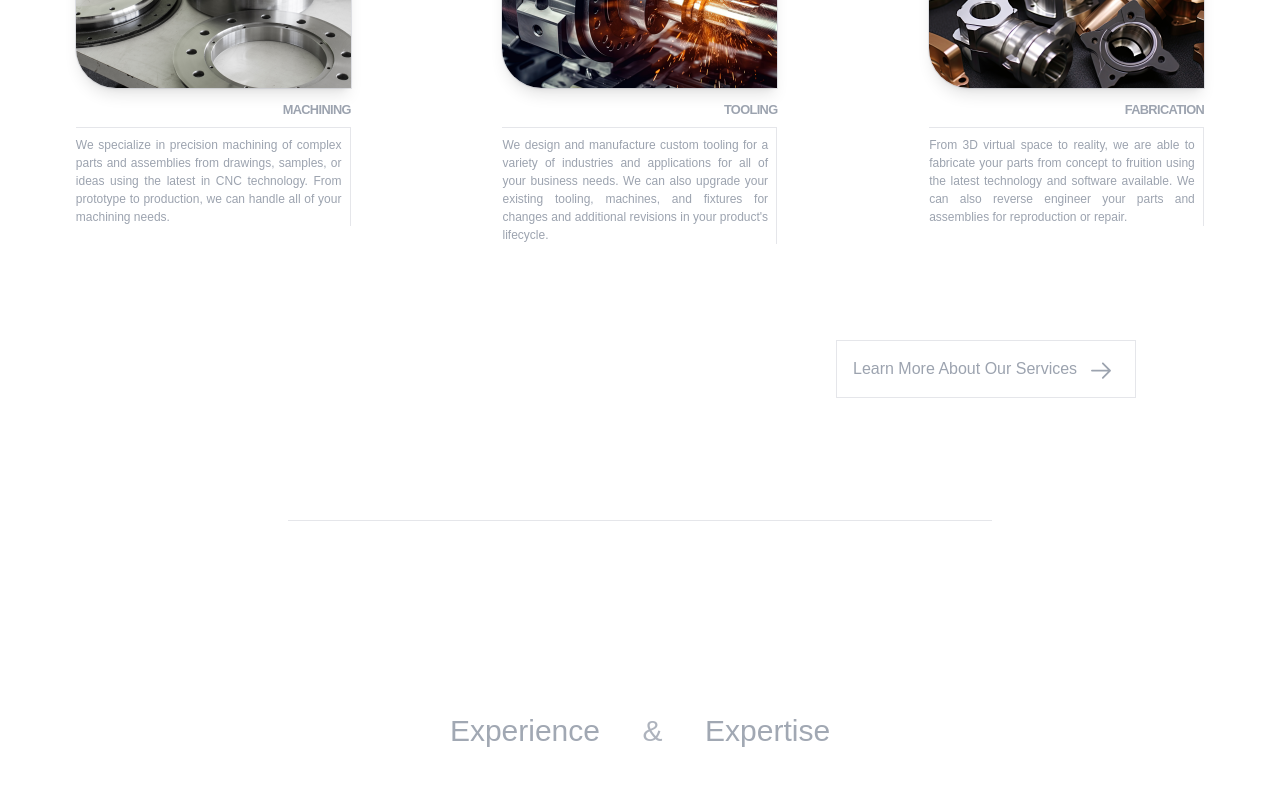
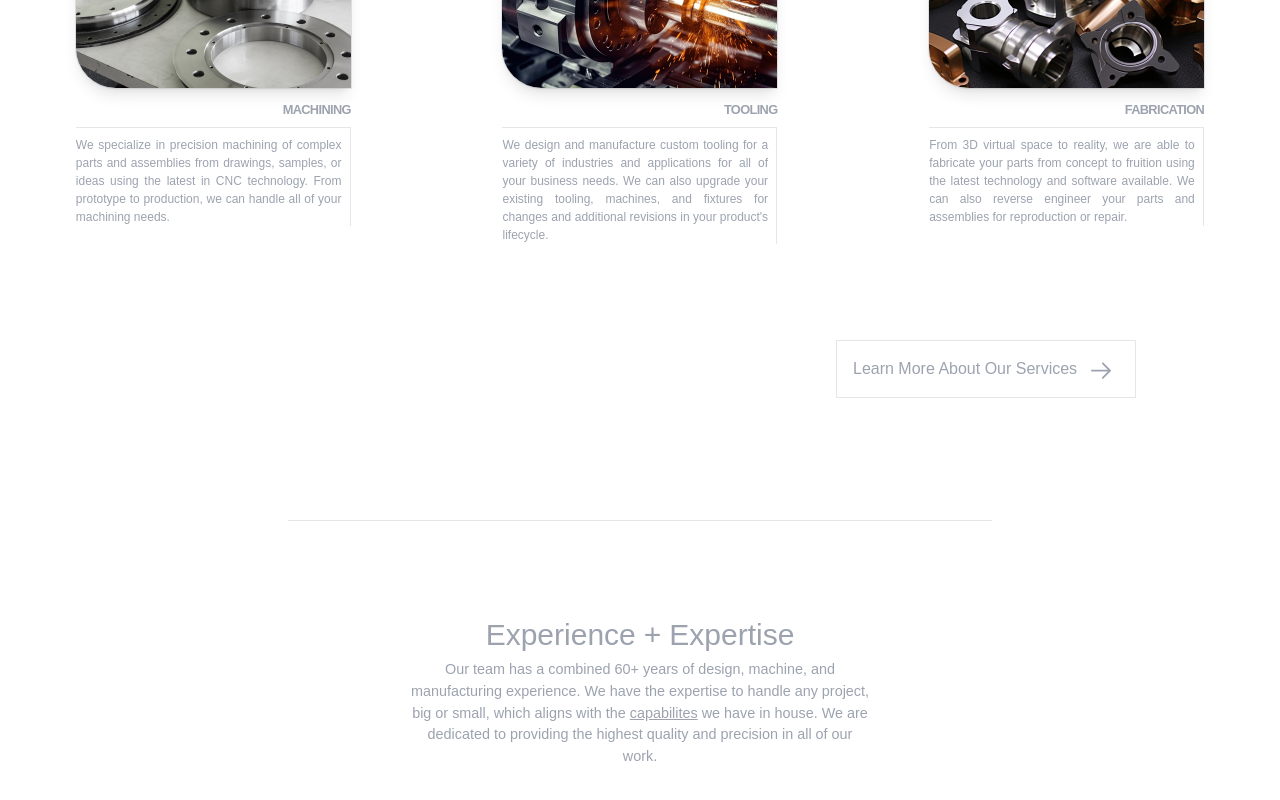
Before and after one commit to tuffs/3dmachtoolllc, a Next.js app: page / in a window 1280 px wide. Shown: the part 625-1425 px from the top of the page. Built offline with nearby package versions, Linux system fonts and the light colour scheme.

Commit message:
Added password protection to the website which lasts for a week.

```diff
--- /dev/null
+++ b/app/api/check-password/route.js
@@ -0,0 +1,18 @@
+import { NextResponse } from 'next/server'
+
+export async function GET(request) {
+  const { searchParams } = new URL(request.url)
+  const password = searchParams.get('password')
+  const correctPassword = process.env.ACCESS_PASSWORD
+
+  if (password === correctPassword) {
+    const response = NextResponse.json({ message: 'Password correct' })
+    response.cookies.set('auth', JSON.stringify({ timestamp: Date.now() }), {
+      httpOnly: true,
+      maxAge: 7 * 24 * 60 * 60,
+    })
+    return response
+  } else {
+    return NextResponse.json({ message: 'Incorrect password' }, { status: 401 })
+  }
+}
--- /dev/null
+++ b/app/password/page.js
@@ -0,0 +1,43 @@
+'use client'
+
+import { useState } from 'react'
+import { useRouter } from 'next/navigation'
+
+export default function PasswordPage() {
+  const [password, setPassword] = useState('')
+  const [error, setError] = useState('')
+  const router = useRouter()
+
+  const handleSubmit = async (e) => {
+    e.preventDefault()
+    const response = await fetch(`/api/check-password?password=${password}`)
+    if (response.ok) {
+      router.push('/')
+    } else {
+      setError('Incorrect password')
+    }
+  }
+
+  return (
+    <div className="min-h-screen flex items-center justify-center bg-gray-100">
+      <form onSubmit={handleSubmit} className="bg-white p-8 rounded-lg shadow-md">
+        <h1 className="text-2xl text-black font-bold mb-4">Enter Password</h1>
+        <input
+          type="password"
+          value={password}
+          onChange={(e) => setPassword(e.target.value)}
+          className="w-full text-gray-700 p-2 border rounded mb-4"
+          placeholder="Enter password"
+          required
+        />
+        {error && <p className="text-red-500 mb-4">{error}</p>}
+        <button
+          type="submit"
+          className="w-full bg-blue-500 text-white p-2 rounded hover:bg-blue-600"
+        >
+          Submit
+        </button>
+      </form>
+    </div>
+  )
+}
--- a/components/ExperienceAndExpertise.js
+++ b/components/ExperienceAndExpertise.js
@@ -38,7 +38,7 @@ const wordVariants = {
     x: 0,
     opacity: 1,
     transition: {
-      duration: 7,
+      duration: 1.5,
       ease: "easeOut",
     },
   },
@@ -47,21 +47,35 @@ const wordVariants = {
 const hoverVariants = {
   hover: {
     color: '#ffffff', // white
-    transition: { duration: 3 },
+    transition: { duration: 1.5 },
   },
+}
+
+const paragraphVariants = {
+  hidden: { opacity: 0 },
+  visible: {
+    opacity: 1,
+    transition: {
+      duration: 3,
+      ease: "linear"
+    }
+  }
 }
 
 const ExperienceAndExpertise = () => {
   const [ref, isInView] = useInView()
   const controls = useAnimation()
+  const paragraphControls = useAnimation()
 
   useEffect(() => {
     if (isInView) {
       controls.start("visible")
+      paragraphControls.start("visible")
     } else {
       controls.start("hidden")
+      paragraphControls.start("hidden")
     }
-  }, [isInView, controls])
+  }, [isInView, controls, paragraphControls])
 
   return (
     <div ref={ref} className="mx-4 sm:mx-8 md:mx-16 lg:mx-32 text-center overflow-hidden">
@@ -70,11 +84,11 @@ const ExperienceAndExpertise = () => {
         variants={hoverVariants}
         whileHover="hover"
         transition={{
-          color: { duration: 7 },
+          color: { duration: 1.5 },
         }}
         animate={{
           color: '#9ca3af',
-          transition: { duration: 3 },
+          transition: { duration: 1.5 },
         }}
       >
         <div className="relative inline-flex items-center justify-center">
@@ -96,7 +110,7 @@ const ExperienceAndExpertise = () => {
             visible: {
               opacity: 1,
               transition: {
-                duration: 7,
+                duration: 1.5,
                 ease: "linear"
               }
             },
@@ -104,7 +118,7 @@ const ExperienceAndExpertise = () => {
           initial="hidden"
           animate={controls}
         >
-          &
+          +
         </motion.span>
         <div className="relative inline-flex items-center justify-center">
           <motion.span
@@ -121,6 +135,17 @@ const ExperienceAndExpertise = () => {
         </div>
         <span className="sr-only">Experience and Expertise</span>
       </motion.h2>
+
+      <motion.div
+        variants={paragraphVariants}
+        initial="hidden"
+        animate={paragraphControls}
+        className="w-[90%] md:w-[45%] mx-auto mt-[-10px]"
+      >
+        <p className="text-left md:text-center text-[.9rem] text-gray-400 mt-4 hover:text-white duration-1000">
+          Our team has a combined 60+ years of design, machine, and manufacturing experience. We have the expertise to handle any project, big or small, which aligns with the <a href="/capabilities" className="underline hover:text-[#cc4b4b] duration-500">capabilites</a> we have in house. We are dedicated to providing the highest quality and precision in all of our work.
+        </p>
+      </motion.div>
     </div>
   )
 }
--- a/components/global/Separator.js
+++ b/components/global/Separator.js
@@ -1,7 +1,7 @@
 const Separator = () => {
   return (
     <>
-      <div className="mt-32 mb-48">
+      <div className="mt-32 mb-24">
         <hr
           className="w-[45%] border-[#9ca3af44] mx-auto md:w-[55%]"
         />
```
Also changed, not shown: middleware.js (added, +38 -0 lines).
